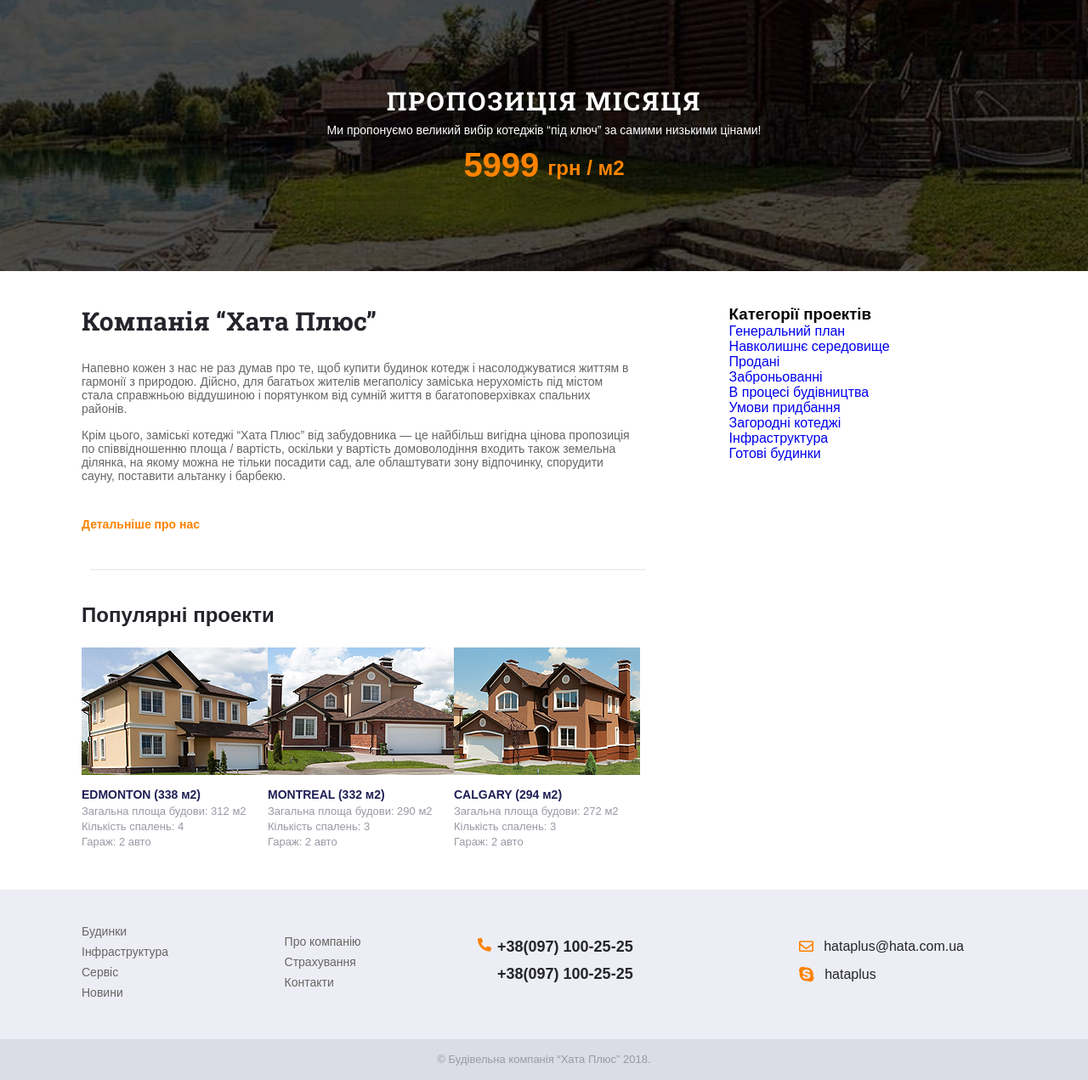
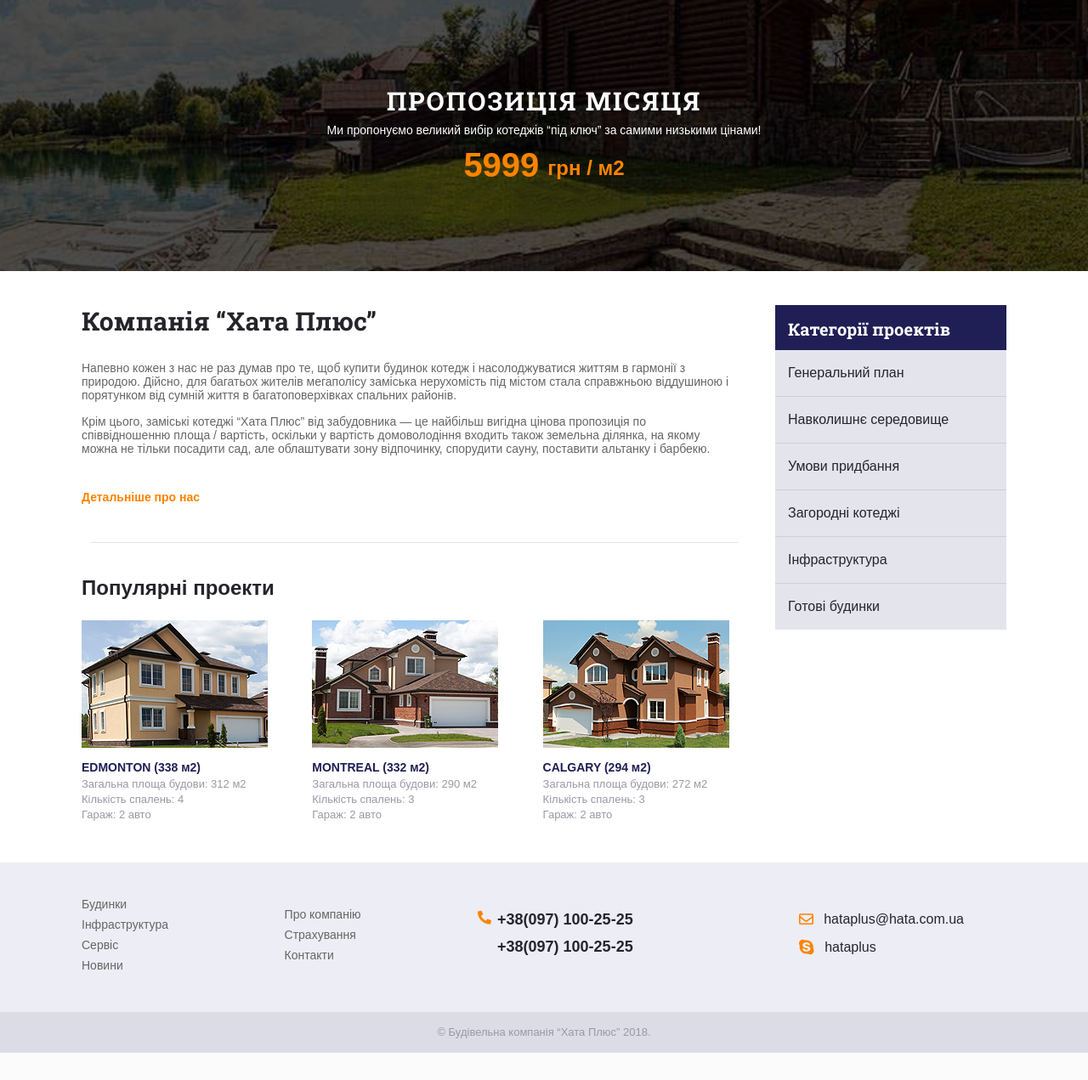
Before and after one commit to Sofii709/hata_plus, a PHP site: page / in a window 1280 px wide. Shown: the part 190-1461 px from the top of the page at 85% size. After the commit the page ends 1429 px from the top, so only its background shows below. Run offline with PHP 8.4, Linux system fonts and the light colour scheme.

Commit message:
added full menu

```diff
--- a/css/style.css
+++ b/css/style.css
@@ -225,7 +225,7 @@ a {
 }
 
 .about_us {
-    width: 60%;
+    width: 70%;
 }
 
 .hataplus {
@@ -320,7 +320,61 @@ a {
 }
 
 .categories {
-    width: 30%;
+    width: 25%;
+}
+
+.categories h3 {
+    padding: 16px 51px 13px 15px;
+    font-family: "Roboto Slab";
+    font-size: 20px;
+    line-height: 24px;
+    color: #ffffff;
+    font-weight: bold;
+    background-color: #1f1f56;
+    ;
+}
+
+.categories li {
+    border-bottom: solid 1px #cecedd;
+}
+
+.categories li:last-child {
+    border-bottom: #fff solid 0px;
+}
+
+.inside li {
+    border-bottom: #fff solid 0px;
+}
+
+.categories a {
+    padding: 15px 0px 15px 15px;
+    display: block;
+    font-size: 16px;
+    line-height: 24px;
+    color: #25252c;
+}
+
+.categories a:hover {
+    color: #fff;
+    background-color: #fd8300;
+}
+
+.categories li {
+    background-color: #e4e4ec;
+    transition: all 1s ease;
+}
+
+.inside {
+    display: none;
+}
+
+.inside a:hover {
+    color: #666666;
+    background-color: #cecedd;
+}
+
+.outside:hover > .inside {
+    display: block;
 }
 
 footer {
--- a/index.html
+++ b/index.html
@@ -113,7 +113,7 @@
                 <div><span class="closing_line"></span></div>
                 <div class="projects">
                     <h3>Популярні проекти</h3>
-                    <div class="flex-between">
+                    <div class="flex-between gap wrap">
                         <figure>
                             <figcaption>
                                 <a href="#">
@@ -159,15 +159,17 @@
                     </div>
                 </div>
             </div>
-            <div class="categories">
+            <aside class="categories">
                 <h3>Категорії проектів</h3>
                 <nav>
                     <ul>
                         <li><a href="#">Генеральний план</a></li>
-                        <li><a href="#">Навколишнє середовище</a>
-                            <li><a href="#">Продані</a></li>
-                            <li><a href="#">Заброньованні</a></li>
-                            <li><a href="#">В процесі будівництва</a></li>
+                        <li class="outside"><a href="#">Навколишнє середовище</a>
+                            <ul class="inside">
+                                <li><a href="#">Продані</a></li>
+                                <li><a href="#">Заброньованні</a></li>
+                                <li><a href="#">В процесі будівництва</a></li>
+                            </ul>
                         </li>
                         <li><a href="#">Умови придбання</a></li>
                         <li><a href="#">Загородні котеджі</a></li>
@@ -175,7 +177,7 @@
                         <li><a href="#">Готові будинки</a></li>
                     </ul>
                 </nav>
-            </div>
+            </aside>
         </div>
     </main>
     <footer>
```
